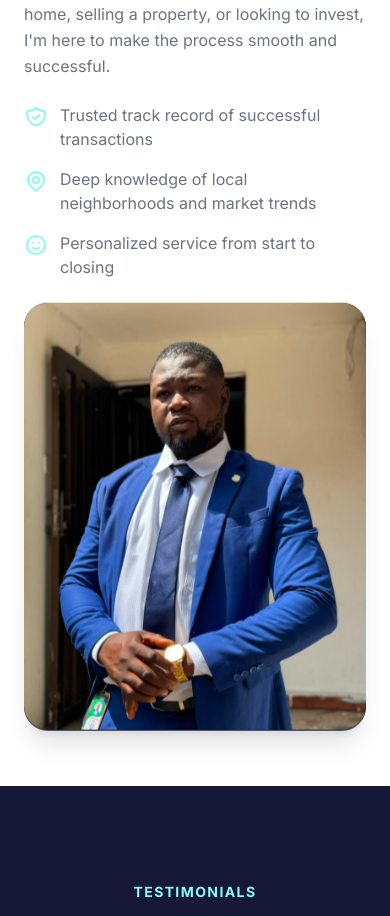
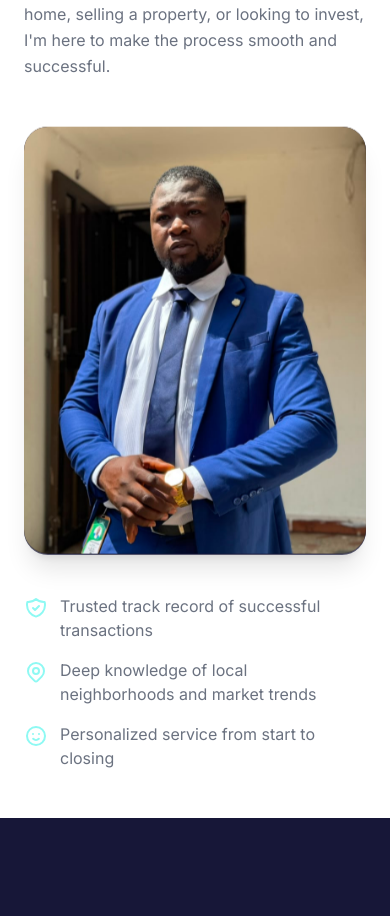
Before and after one commit to dev-anna-life/mr-multipreneur-realtor, a Next.js app: page / in a window 390 px wide. Shown: the part 3945-4861 px from the top of the page. Built offline with nearby package versions, Linux system fonts and the light colour scheme.

Commit message:
Restructure about section: text first, image, then bullets

```diff
--- a/app/page.js
+++ b/app/page.js
@@ -251,18 +251,20 @@ export default function Home() {
       {/* WHY CHOOSE */}
       <Reveal>
         <section id="about" className="py-12 md:py-24 px-6 md:px-12 bg-white">
-          <div className="max-w-7xl mx-auto grid md:grid-cols-2 gap-8 md:gap-16 items-center">
-            <div className="animate-float order-2 md:order-1">
-              <div className="w-full aspect-[4/5] md:aspect-[3/4] bg-navy rounded-3xl flex items-center justify-center overflow-hidden shadow-xl">
-                <img src="/assets/harrison-profile.jpeg" alt="Harrison Ugochukwu" className="w-full h-full object-cover object-top hover:scale-105 transition-transform duration-700" />
-              </div>
-            </div>
-            <div className="order-1 md:order-2">
+          <div className="max-w-7xl mx-auto flex flex-col md:grid md:grid-cols-2 gap-8 md:gap-16 md:items-center">
+            <div className="order-1">
               <p className="text-gold text-sm font-bold uppercase tracking-widest mb-3">Why Choose Me</p>
               <h2 className="font-display font-black text-4xl md:text-5xl text-navy leading-tight mb-6">Harrison Ugochukwu</h2>
               <p className="text-slate leading-relaxed mb-6">
                 With years of hands on experience in the Nigerian real estate market, I bring local expertise, market insight, and a genuine commitment to helping you find the right property. Whether you're buying your first home, selling a property, or looking to invest, I'm here to make the process smooth and successful.
               </p>
+            </div>
+            <div className="animate-float order-2 md:order-none md:row-span-2">
+              <div className="w-full max-w-sm mx-auto md:max-w-none aspect-[4/5] md:aspect-[3/4] bg-navy rounded-3xl flex items-center justify-center overflow-hidden shadow-xl">
+                <img src="/assets/harrison-profile.jpeg" alt="Harrison Ugochukwu" className="w-full h-full object-cover object-top hover:scale-105 transition-transform duration-700" />
+              </div>
+            </div>
+            <div className="order-3">
               <div className="space-y-4">
                 {aboutItems.map((item, i) => (
                   <div key={i} className="flex items-start gap-3">
```
